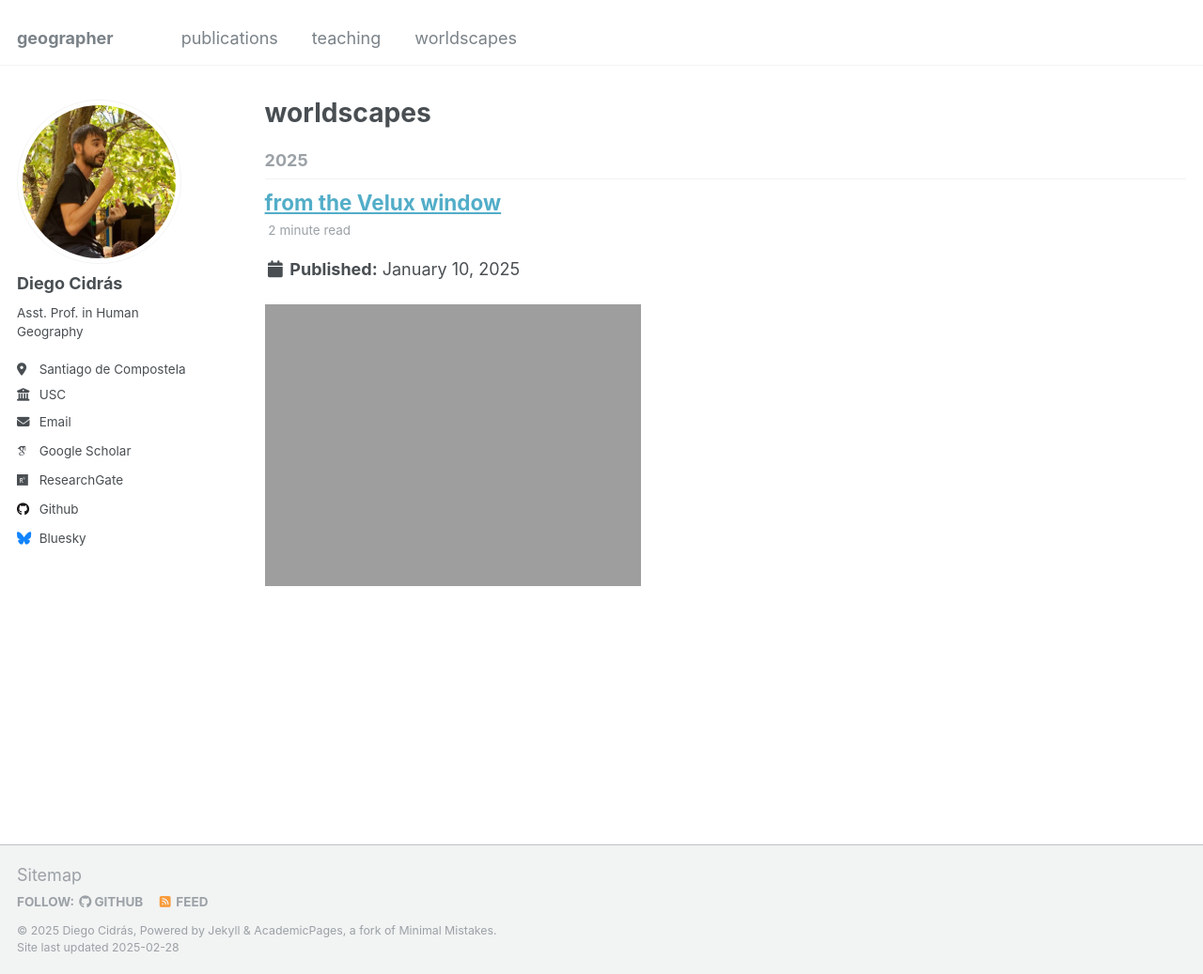
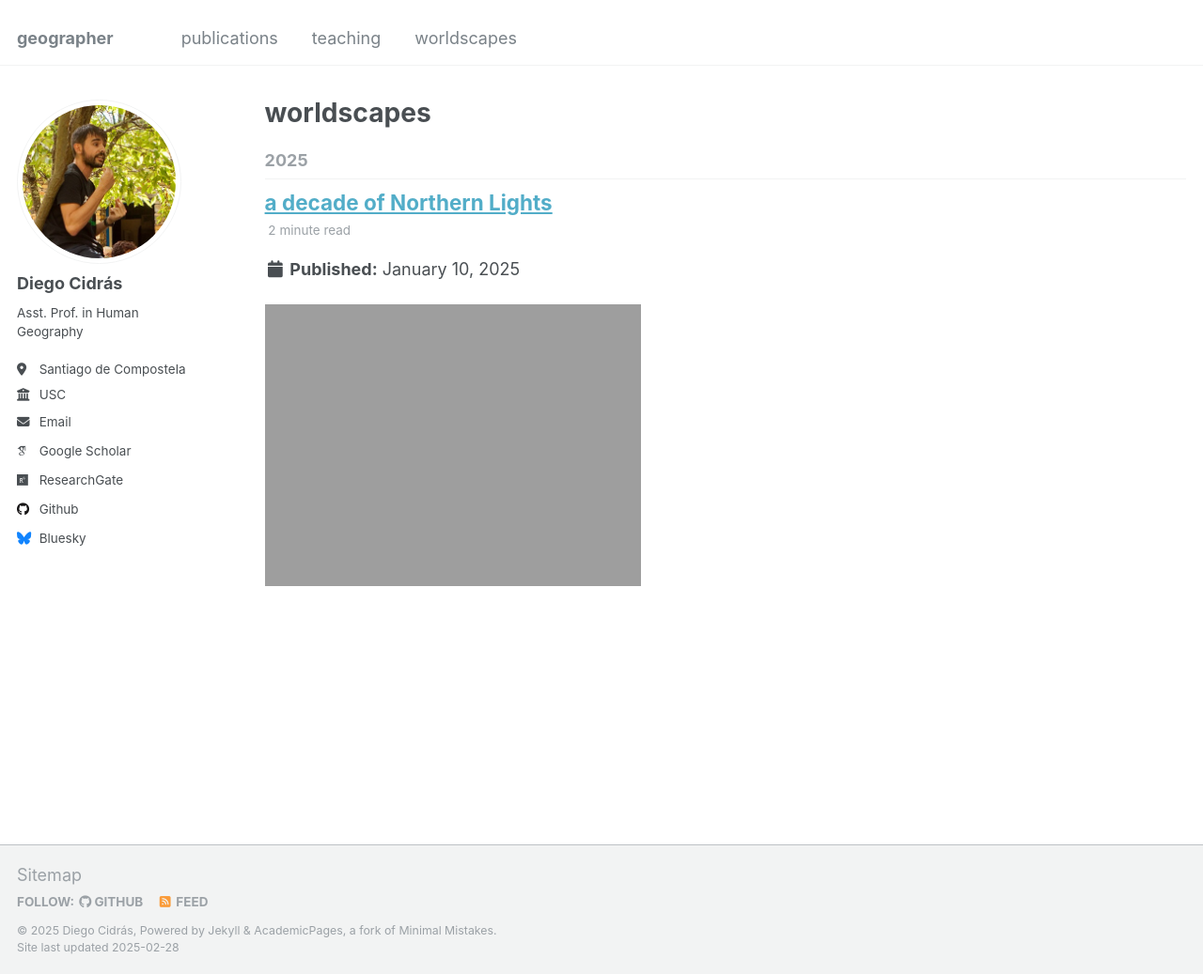
Before and after one commit to diegocidras/diegocidras.github.io, a Jekyll site: the page built from _pages/year-archive.html, in a window 1280 px wide and 1037 px high. Shown: the whole window at 94% size. Built offline with Jekyll 4.4.1, drawn with Linux system fonts in a browser that asks for light colours; some web fonts are replaced.

Commit message:
Update 2025-01-10-post1.md

```diff
--- a/_posts/2025-01-10-post1.md
+++ b/_posts/2025-01-10-post1.md
@@ -1,5 +1,5 @@
 ---
-title: 'from the Velux window'
+title: 'a decade of Northern Lights'
 date: 2025-01-10
 permalink: /posts/2025-01-10-post1.md
 ---
```
